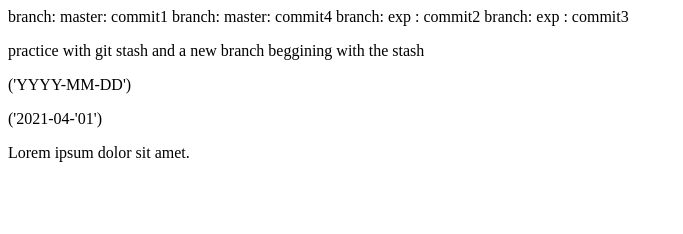
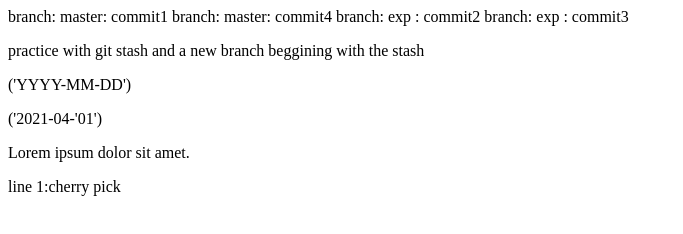
Before and after one commit to jujomoto/prueba, a plain HTML site: page 2.html in a window 1280 px wide. Shown: the whole page, without its empty margins (0-683 px from the left). Drawn offline with Linux system fonts and the light colour scheme.

Commit message:
cherry-pick line 1

```diff
--- a/2.html
+++ b/2.html
@@ -19,5 +19,7 @@
 	<p>('2021-04-'01')</p>
 	<span>Lorem ipsum dolor sit amet.</span>
 
+	<p>line 1:cherry pick</p>
+
 </body>
 </html>
```
